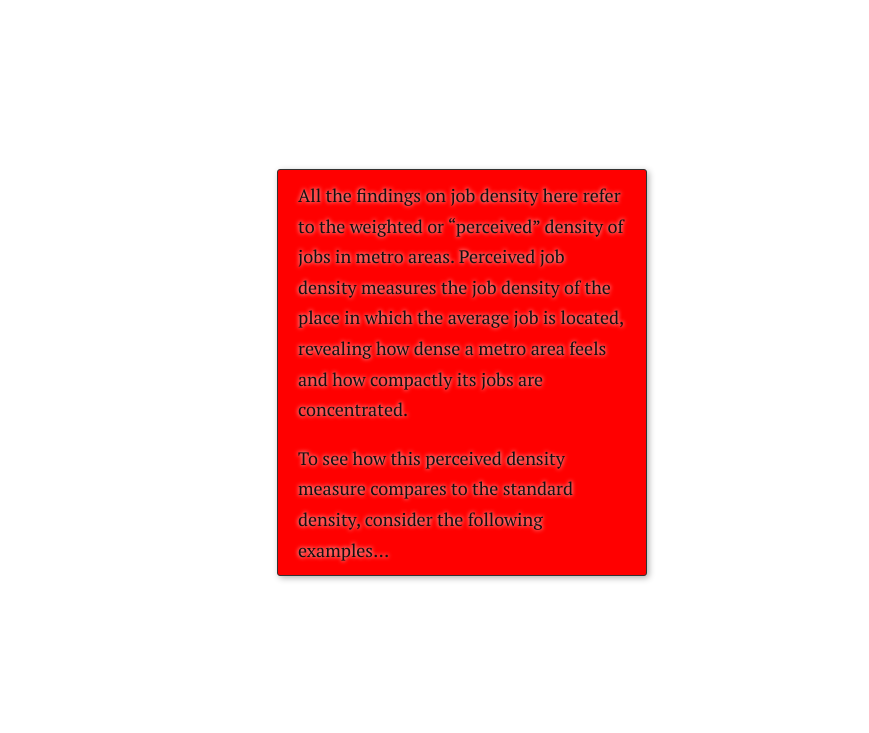
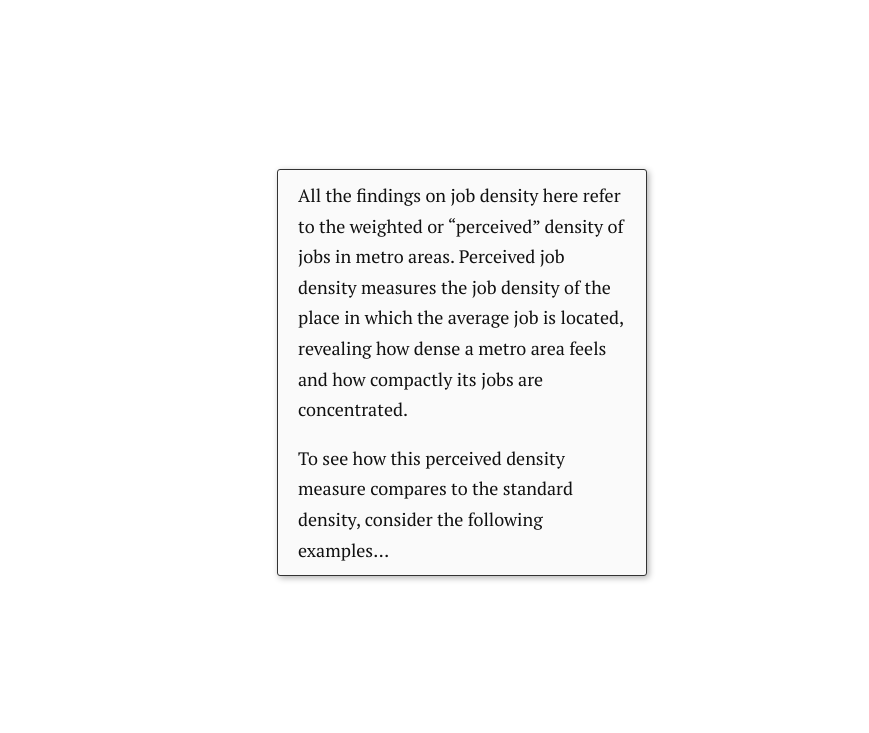
Before and after one commit to afdta/job-density-v6, a plain HTML site: page index.html in a window 1280 px wide. Shown: the part 1607-2340 px from the top of the page, without its empty margins (178-1047 px from the left). Drawn offline with Linux system fonts and the light colour scheme.

Commit message:
trying to fix ios scroll bug

```diff
--- a/app.css
+++ b/app.css
@@ -147,18 +147,20 @@
     padding:100px 15px;
     position:relative;
     z-index:1000;
-    -webkit-transform: translate3d(0,0,0);
 }
 
 .metro-interactive div.scrolling-panel > div{
     padding:10px 20px;
-    background-color:red;
+    background-color:#fafafa;
     border-width:0px;
     border-style:solid;
     border-color:#333333;
     display:inline-block;
     border-radius:3px;
     z-index:1000;
+
+    /*ios scrolling bug where z-index doesn't take effect while scrolling*/
+    -webkit-transform: translate3d(0,0,0);
 }
 
 .metro-interactive div.scrolling-panel p{
```
